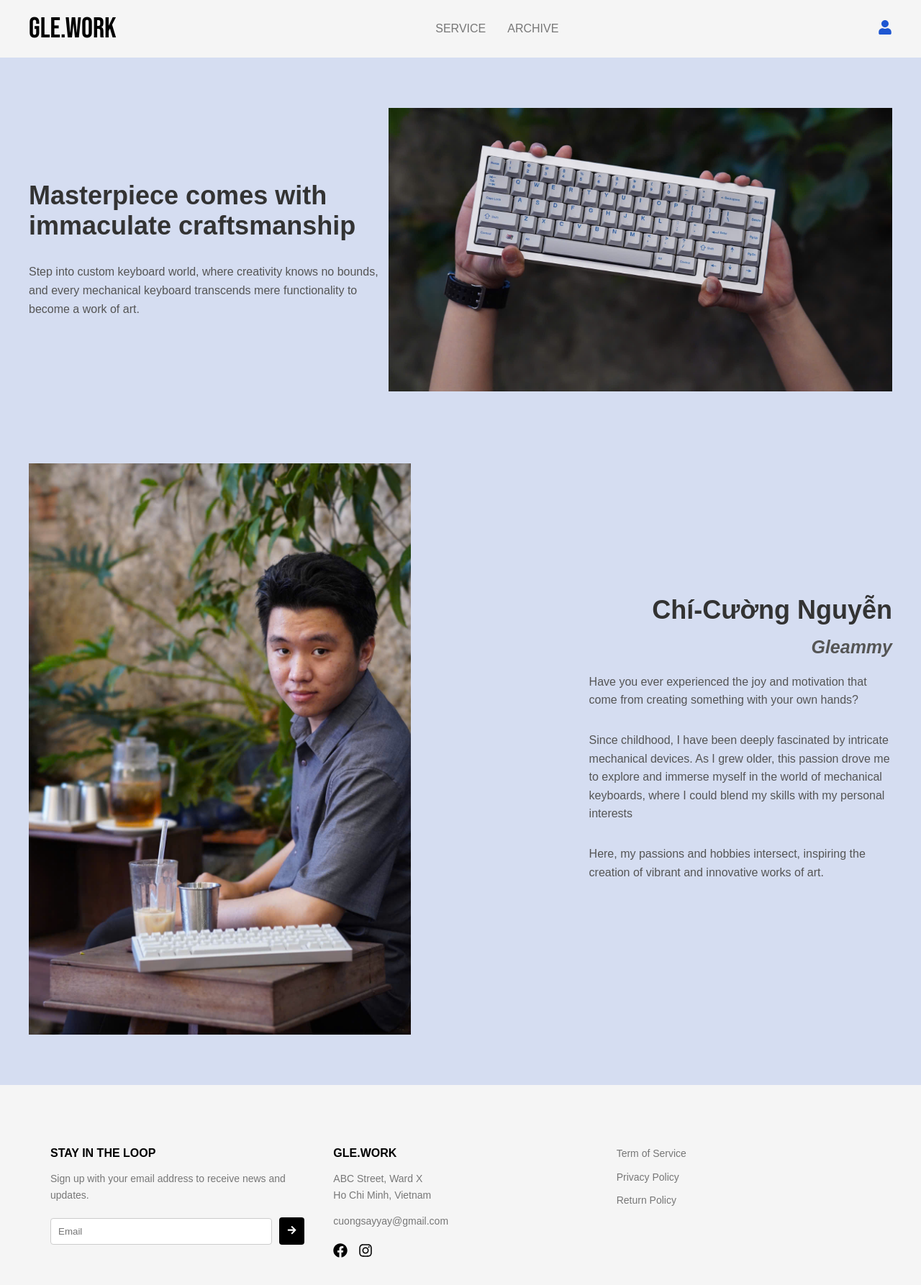
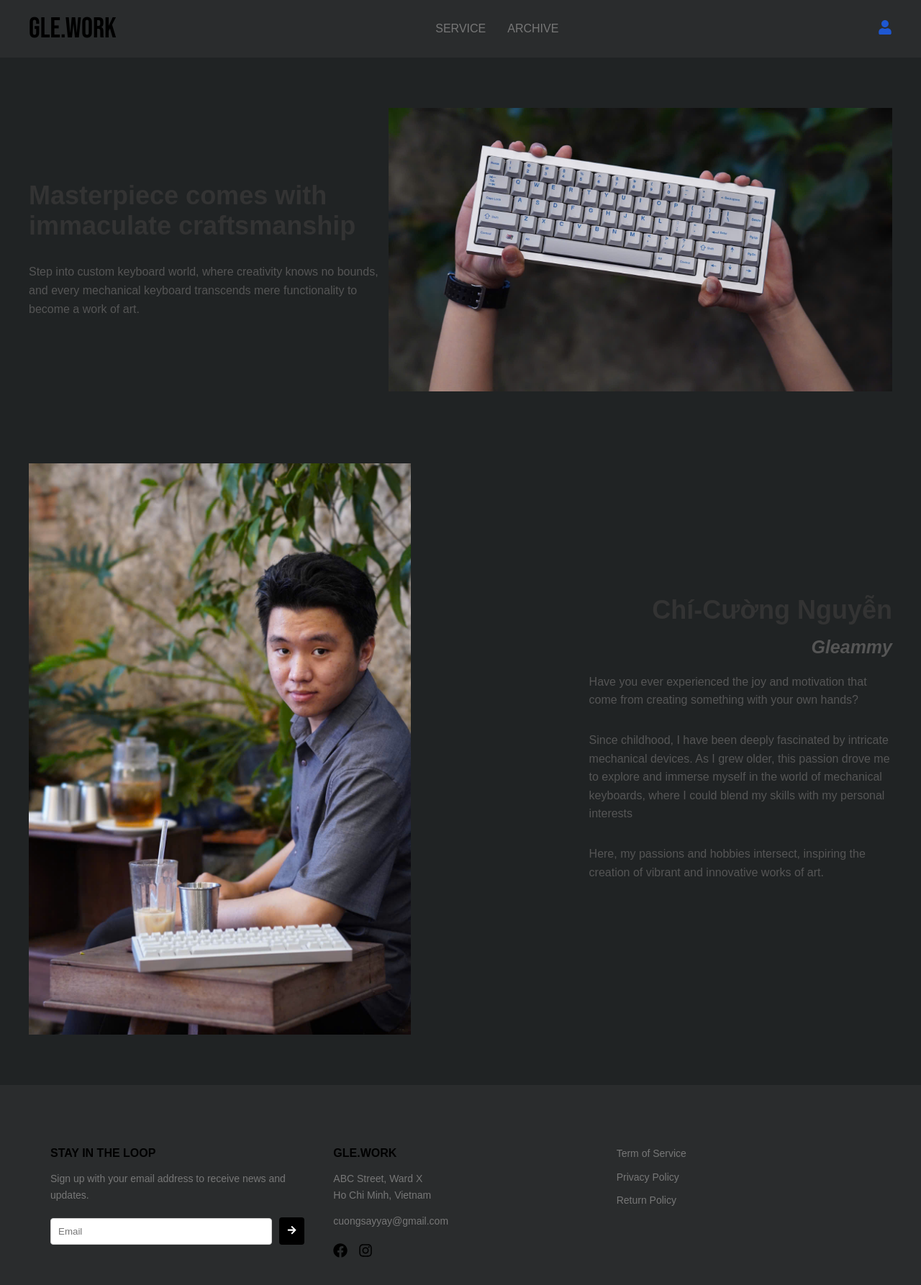
Before and after one commit to Will-Gle/glework, a React (Vite) app: page /home in a window 1280 px wide. Shown: the top 1786 px of the page at 72% size. Built offline with nearby package versions, Linux system fonts and the light colour scheme.

Commit message:
style: Change theme

```diff
--- a/src/components/Footer.css
+++ b/src/components/Footer.css
@@ -1,6 +1,6 @@
 /* Footer CSS Styles */
 .footer {
-    background-color: #f5f5f5;
+    background-color: rgb(42, 44, 45);
     padding: 50px;
     display: flex;
     flex-direction: column;
--- a/src/components/Header.css
+++ b/src/components/Header.css
@@ -2,7 +2,7 @@
 
 /* Header CSS Styles */
 .topHeader {
-    background-color: #f5f5f5;
+    background-color: rgb(42, 44, 45);
     padding: 20px;
     font-family: Arial, sans-serif;
   }
--- a/src/index.css
+++ b/src/index.css
@@ -10,5 +10,5 @@ body {
     align-items: center; /* Căn giữa theo chiều dọc */
     min-height: 100vh; /* Chiều cao toàn màn hình */
     margin: 0;
-    background-color: #d5ddf1; /* Màu nền trang */
+    background-color: #202324;; /* Màu nền trang */
 }
```
